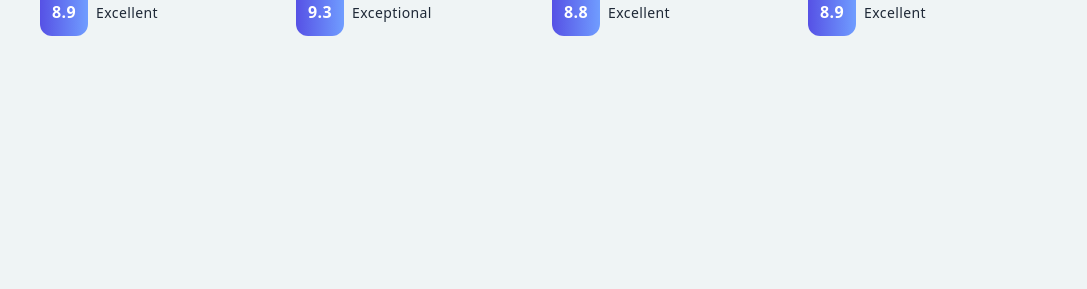
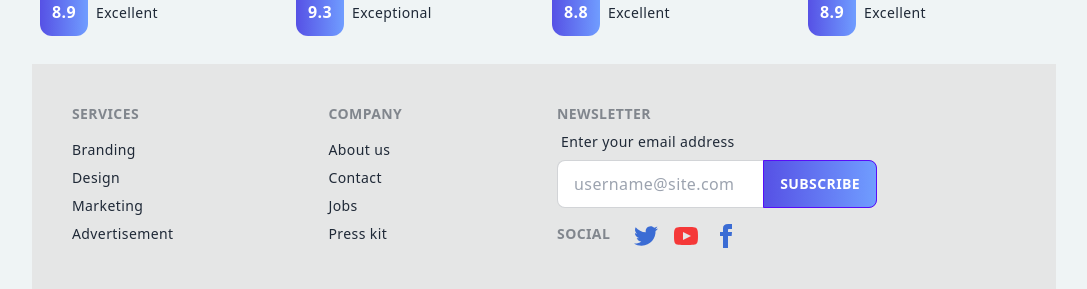
Before and after one commit to fajlarabbykhan/BookNowClient, a React (Create React App) app: page / in a window 1280 px wide. Shown: the part 1215-1504 px from the top of the page, without its empty margins (96-1183 px from the left). Before the commit the page ends 1259 px from the top, so only its background shows below. Built offline with nearby package versions, Linux system fonts and the light colour scheme.

Commit message:
home page components design done

```diff
--- a/package.json
+++ b/package.json
@@ -10,6 +10,7 @@
     "@testing-library/jest-dom": "^5.16.5",
     "@testing-library/react": "^13.4.0",
     "@testing-library/user-event": "^13.5.0",
+    "daisyui": "^2.41.0",
     "date-fns": "^2.29.3",
     "react": "^18.2.0",
     "react-date-range": "^1.4.0",
--- /dev/null
+++ b/src/Components/Footer.js
@@ -0,0 +1,82 @@
+import React from "react";
+
+const Footer = () => {
+  return (
+    <footer class="footer p-10 bg-base-300 text-base-content w-full max-w-[1024px]">
+      <div>
+        <span class="footer-title">Services</span>
+        <a class="link link-hover">Branding</a>
+        <a class="link link-hover">Design</a>
+        <a class="link link-hover">Marketing</a>
+        <a class="link link-hover">Advertisement</a>
+      </div>
+      <div>
+        <span class="footer-title">Company</span>
+        <a class="link link-hover">About us</a>
+        <a class="link link-hover">Contact</a>
+        <a class="link link-hover">Jobs</a>
+        <a class="link link-hover">Press kit</a>
+      </div>
+      <div>
+        <div>
+          <span class="footer-title">Newsletter</span>
+          <div class="form-control w-80">
+            <label class="label">
+              <span class="label-text">Enter your email address</span>
+            </label>
+            <div class="relative">
+              <input
+                type="text"
+                placeholder="username@site.com"
+                class="input input-bordered w-full pr-16"
+              />
+              <button class="btn btn-primary absolute top-0 right-0 rounded-l-none">
+                Subscribe
+              </button>
+            </div>
+          </div>
+        </div>
+        <div className="flex mt-2 gap-6">
+          <span class="footer-title">Social</span>
+          <div class="grid grid-flow-col gap-4">
+            <a className="text-[#3b6cd4] cursor-pointer">
+              <svg
+                xmlns="http://www.w3.org/2000/svg"
+                width="24"
+                height="24"
+                viewBox="0 0 24 24"
+                class="  fill-current "
+              >
+                <path d="M24 4.557c-.883.392-1.832.656-2.828.775 1.017-.609 1.798-1.574 2.165-2.724-.951.564-2.005.974-3.127 1.195-.897-.957-2.178-1.555-3.594-1.555-3.179 0-5.515 2.966-4.797 6.045-4.091-.205-7.719-2.165-10.148-5.144-1.29 2.213-.669 5.108 1.523 6.574-.806-.026-1.566-.247-2.229-.616-.054 2.281 1.581 4.415 3.949 4.89-.693.188-1.452.232-2.224.084.626 1.956 2.444 3.379 4.6 3.419-2.07 1.623-4.678 2.348-7.29 2.04 2.179 1.397 4.768 2.212 7.548 2.212 9.142 0 14.307-7.721 13.995-14.646.962-.695 1.797-1.562 2.457-2.549z"></path>
+              </svg>
+            </a>
+            <a className="text-[#f53838] cursor-pointer">
+              <svg
+                xmlns="http://www.w3.org/2000/svg"
+                width="24"
+                height="24"
+                viewBox="0 0 24 24"
+                class="fill-current"
+              >
+                <path d="M19.615 3.184c-3.604-.246-11.631-.245-15.23 0-3.897.266-4.356 2.62-4.385 8.816.029 6.185.484 8.549 4.385 8.816 3.6.245 11.626.246 15.23 0 3.897-.266 4.356-2.62 4.385-8.816-.029-6.185-.484-8.549-4.385-8.816zm-10.615 12.816v-8l8 3.993-8 4.007z"></path>
+              </svg>
+            </a>
+            <a className="text-[#3b6cd4] cursor-pointer">
+              <svg
+                xmlns="http://www.w3.org/2000/svg"
+                width="24"
+                height="24"
+                viewBox="0 0 24 24"
+                class="fill-current"
+              >
+                <path d="M9 8h-3v4h3v12h5v-12h3.642l.358-4h-4v-1.667c0-.955.192-1.333 1.115-1.333h2.885v-5h-3.808c-3.596 0-5.192 1.583-5.192 4.615v3.385z"></path>
+              </svg>
+            </a>
+          </div>
+        </div>
+      </div>
+    </footer>
+  );
+};
+
+export default Footer;
--- a/src/Components/Header.js
+++ b/src/Components/Header.js
@@ -94,7 +94,7 @@ const Header = ({ type }) => {
                 />
               </div>
               <div>
-                <button className="border-none font-medium	cursor-pointer p-3 rounded-md">
+                <button className="border-none font-medium	cursor-pointer p-2 rounded-none	">
                   Search
                 </button>
               </div>
--- a/src/Components/MailList.js
+++ b/src/Components/MailList.js
@@ -0,0 +1,20 @@
+import React from "react";
+
+const MailList = () => {
+  return (
+    <div className="w-full mt-5 bg-[#dfeecb]  flex flex-col items-center gap-4 p-5">
+      <h1 className="mailTitle">Save time, save money!</h1>
+      <span className="mailDesc">
+        Sign up and we'll send the best deals to you
+      </span>
+      <div className="w-[300px] h-[40px] border-none	mr-[10px] rounded	">
+        <input type="text" placeholder="Your Email" className="h-[30px] p-1 " />
+        <button className="h-[30px] border-none rounded p-1 mr-1">
+          Subscribe
+        </button>
+      </div>
+    </div>
+  );
+};
+
+export default MailList;
--- a/src/pages/Home/Home.js
+++ b/src/pages/Home/Home.js
@@ -1,6 +1,7 @@
 import React from "react";
 import Featured from "../../Components/Featured";
 import FeaturedProperties from "../../Components/FeaturedProperties";
+import Footer from "../../Components/Footer";
 import Header from "../../Components/Header";
 import Navbar from "../../Components/Navbar";
 import PropertyList from "../../Components/PropertyList";
@@ -21,7 +22,7 @@ const Home = () => {
         </h1>
         <FeaturedProperties />
 
-        {/* <Footer /> */}
+        <Footer />
       </div>
     </div>
   );
--- a/tailwind.config.js
+++ b/tailwind.config.js
@@ -4,5 +4,5 @@ module.exports = {
   theme: {
     extend: {},
   },
-  plugins: [],
+  plugins: [require("daisyui")],
 };
```
Also changed, not shown: 1 other file (tests, documents, lock files or other folders).
